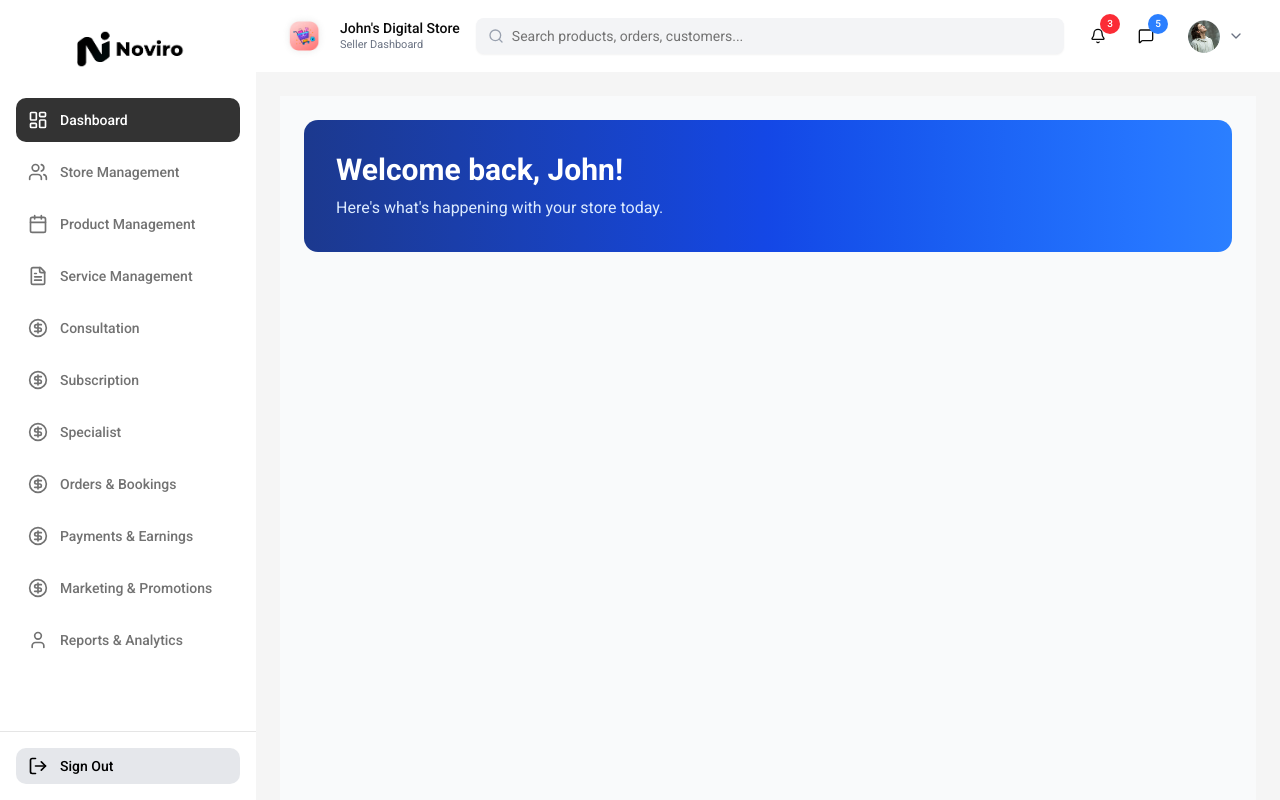
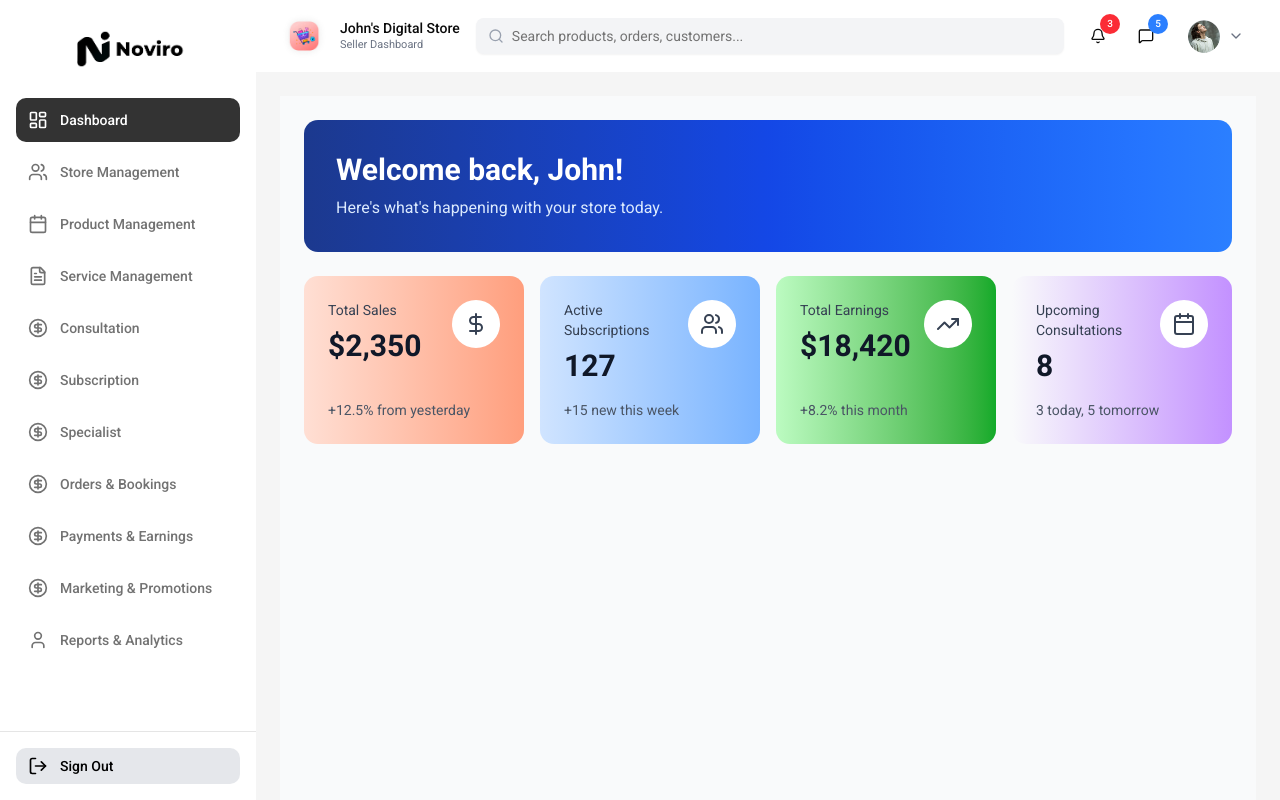
Before and after one commit to husnearaa/seller-dashboard, a Next.js app: page /seller-dashboard in a window 1280 px wide. Built offline with nearby package versions, Linux system fonts and the light colour scheme; no server answers.

Commit message:
feat: Implement MatrixCard component and integrate it into SellerDashboardPage

```diff
--- a/src/app/(dashboardLayout)/seller-dashboard/page.tsx
+++ b/src/app/(dashboardLayout)/seller-dashboard/page.tsx
@@ -1,3 +1,4 @@
+import { MatrixCard } from "@/components/shared/dashboardLayout/MatrixCard";
 import { WelcomeHeader } from "@/components/shared/dashboardLayout/WelcomeHeader";
 
 export default function SellerDashboardPage() {
@@ -8,7 +9,7 @@ export default function SellerDashboardPage() {
         <WelcomeHeader />
 
         {/* Metrics Cards */}
-        {/* <MatrixCard /> */}
+        <MatrixCard />
         {/* Sales Chart */}
         {/* <SalesChart /> */}
 
--- /dev/null
+++ b/src/components/shared/dashboardLayout/MatrixCard.tsx
@@ -0,0 +1,66 @@
+import { DollarSign, Users, TrendingUp, Calendar } from "lucide-react"
+
+const metricsData = [
+  {
+    title: "Total Sales",
+    value: "$2,350",
+    change: "+12.5%",
+    changeLabel: "from yesterday",
+    icon: DollarSign,
+    bgColor: "bg-gradient-to-r from-[#FFDFD4] to-[#FF9E7D]",
+    iconBgColor: "bg-white",
+  },
+  {
+    title: "Active Subscriptions",
+    value: "127",
+    change: "+15",
+    changeLabel: "new this week",
+    icon: Users,
+    bgColor: "bg-gradient-to-r from-[#D0E4FF] to-[#78B3FF]",
+    iconBgColor: "bg-white",
+  },
+  {
+    title: "Total Earnings",
+    value: "$18,420",
+    change: "+8.2%",
+    changeLabel: "this month",
+    icon: TrendingUp,
+    bgColor: "bg-gradient-to-r from-[#BCFBC1] to-[#12AA29]",
+    iconBgColor: "bg-white",
+  },
+  {
+    title: "Upcoming Consultations",
+    value: "8",
+    change: "3 today,",
+    changeLabel: "5 tomorrow",
+    icon: Calendar,
+    bgColor: "bg-gradient-to-r from-#E6D2FF] to-[#C391FF]",
+    iconBgColor: "bg-white",
+  },
+]
+
+export function MatrixCard() {
+  return (
+    <div className="grid grid-cols-1 md:grid-cols-2 lg:grid-cols-4 gap-4">
+      {metricsData.map((metric, index) => {
+        const Icon = metric.icon
+        return (
+          <div key={index} className={`${metric.bgColor} rounded-xl p-6 flex flex-col justify-between h-full`}>
+            <div className="flex items-start justify-between mb-4">
+              <div>
+                <p className="text-sm text-gray-700 mb-2">{metric.title}</p>
+                <p className="text-3xl font-bold text-gray-900">{metric.value}</p>
+              </div>
+              <div className={`${metric.iconBgColor} rounded-full p-3`}>
+                <Icon className="w-6 h-6 text-gray-700" />
+              </div>
+            </div>
+            <p className="text-sm text-gray-600">
+              {metric.change} {metric.changeLabel}
+            </p>
+          </div>
+        )
+      })}
+    </div>
+  )
+}
```
